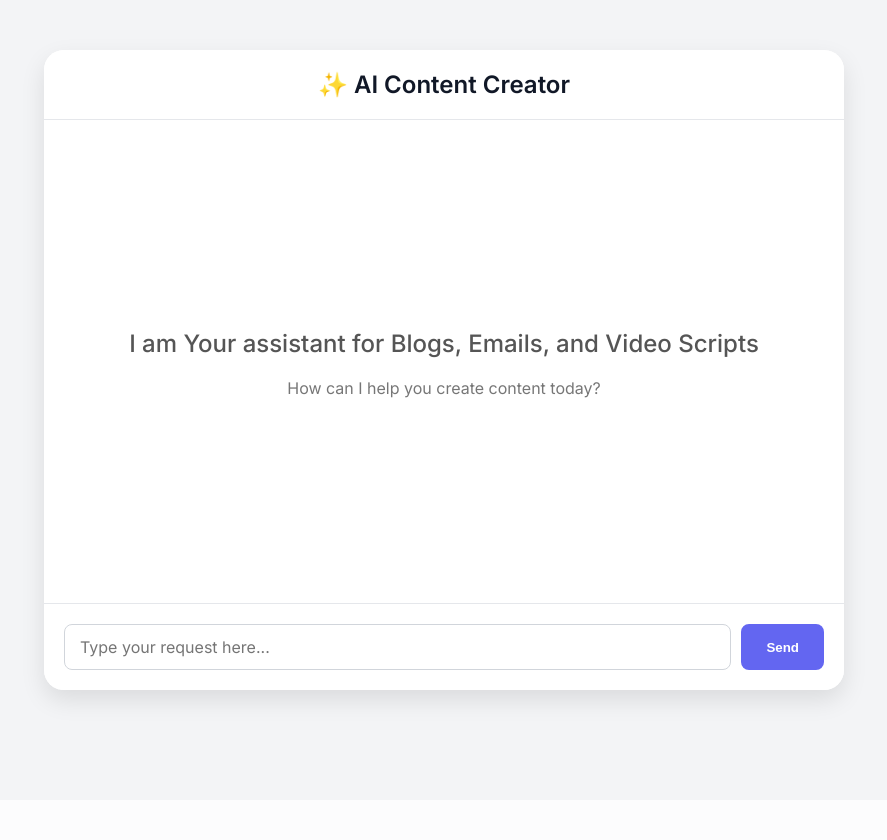
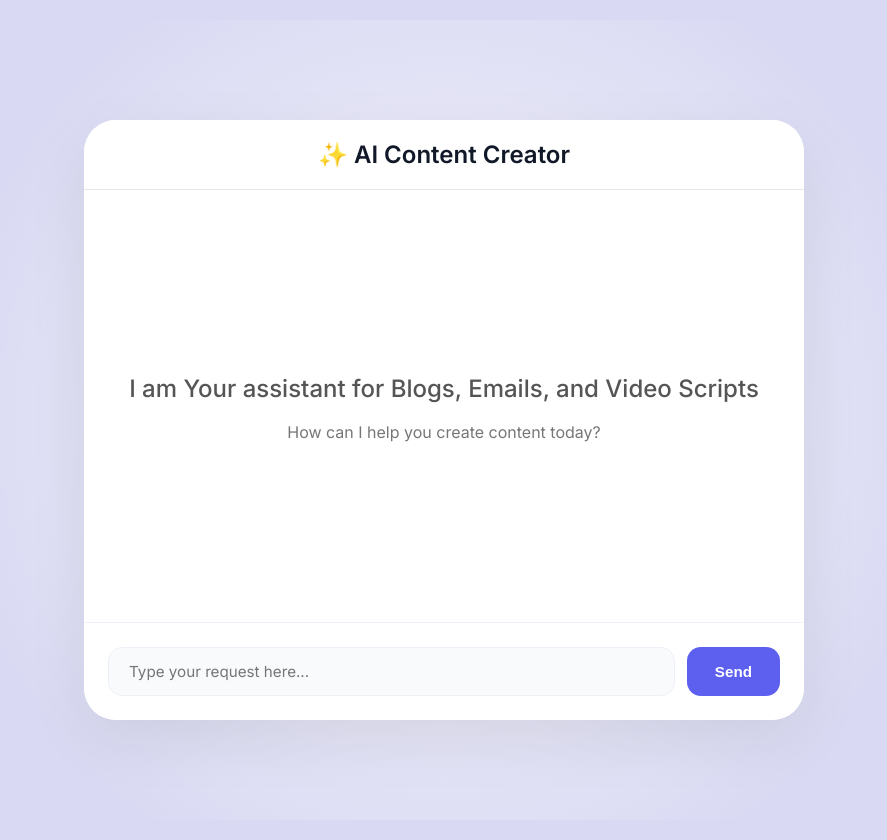
Before and after one commit to Arthirajacube84/Cube84_AI_Content_Creation, a Flask app: page / in a window 1280 px wide. Shown: the whole page, without its empty margins (196-1083 px from the left). Before the commit the page ends 712 px from the top, so only its background shows below. Run offline with Flask 3, Linux system fonts and the light colour scheme.

Commit message:
Update UI theme to light purple with refined aesthetics

```diff
--- a/static/style.css
+++ b/static/style.css
@@ -1,11 +1,12 @@
 :root {
-    --primary-color: #6366f1;
-    --bg-color: #f3f4f6;
+    --primary-color: #5d5fef;
+    --bg-color: #d9d9f3;
     --chat-bg: #ffffff;
-    --user-msg-bg: #6366f1;
+    --user-msg-bg: #5d5fef;
     --user-msg-text: #ffffff;
-    --ai-msg-bg: #f3f4f6;
-    --ai-msg-text: #1f2937;
+    --ai-msg-bg: #f8f8fd;
+    --ai-msg-text: #2d3142;
+    --container-shadow: 0 20px 60px rgba(0, 0, 0, 0.08);
 }
 
 body {
@@ -13,21 +14,40 @@ body {
     background-color: var(--bg-color);
     margin: 0;
     display: flex;
+    align-items: center;
     justify-content: center;
-    align-height: 100vh;
-    padding-top: 50px;
+    min-height: 100vh;
+    padding: 20px;
+    position: relative;
+    overflow: hidden;
+}
+
+body::before {
+    content: '';
+    position: absolute;
+    width: 1200px;
+    height: 800px;
+    background: radial-gradient(circle, rgba(255,255,255,0.8) 0%, rgba(255,255,255,0) 70%);
+    top: 50%;
+    left: 50%;
+    transform: translate(-50%, -50%);
+    z-index: 0;
+    pointer-events: none;
 }
 
 .container {
-    width: 90%;
-    max-width: 800px;
+    width: 100%;
+    max-width: 720px;
     background: var(--chat-bg);
-    border-radius: 20px;
-    box-shadow: 0 10px 25px rgba(0,0,0,0.1);
+    border-radius: 32px;
+    box-shadow: var(--container-shadow);
     overflow: hidden;
     display: flex;
     flex-direction: column;
-    height: 80vh;
+    height: 600px;
+    max-height: 90vh;
+    position: relative;
+    z-index: 1;
 }
 
 header {
@@ -67,19 +87,24 @@ header p {
 
 .message {
     display: flex;
-    margin-bottom: 10px;
-}
-
-.message-content {
-    max-width: 80%;
-    padding: 12px 18px;
-    border-radius: 12px;
-    line-height: 1.5;
-    font-size: 0.95rem;
+    margin-bottom: 15px;
 }
 
 .user-message {
     justify-content: flex-end;
+}
+
+.ai-message {
+    justify-content: flex-start;
+}
+
+.message-content {
+    max-width: 85%;
+    padding: 14px 20px;
+    border-radius: 20px;
+    line-height: 1.6;
+    font-size: 0.95rem;
+    box-shadow: 0 2px 5px rgba(0,0,0,0.02);
 }
 
 .user-message .message-content {
@@ -88,50 +113,56 @@ header p {
     border-bottom-right-radius: 4px;
 }
 
-.ai-message {
-    justify-content: flex-start;
-}
-
 .ai-message .message-content {
     background-color: var(--ai-msg-bg);
     color: var(--ai-msg-text);
     border-bottom-left-radius: 4px;
+    border: 1px solid rgba(0,0,0,0.03);
 }
 
 .input-area {
-    padding: 20px;
-    border-top: 1px solid #e5e7eb;
+    padding: 24px;
+    border-top: 1px solid #f1f1f9;
     display: flex;
-    gap: 10px;
+    gap: 12px;
     background: #ffffff;
 }
 
 input[type="text"] {
     flex: 1;
-    padding: 12px 15px;
-    border: 1px solid #d1d5db;
-    border-radius: 8px;
+    padding: 14px 20px;
+    border: 1px solid #eef0f7;
+    background-color: #f9fafb;
+    border-radius: 14px;
     outline: none;
     font-family: inherit;
-    font-size: 1rem;
-    transition: border-color 0.2s;
+    font-size: 0.95rem;
+    transition: all 0.2s;
 }
 
 input[type="text"]:focus {
     border-color: var(--primary-color);
+    background-color: #ffffff;
+    box-shadow: 0 0 0 4px rgba(93, 95, 239, 0.1);
 }
 
 button {
     background-color: var(--primary-color);
     color: white;
     border: none;
-    padding: 12px 25px;
-    border-radius: 8px;
+    padding: 0 28px;
+    border-radius: 14px;
     cursor: pointer;
     font-weight: 600;
-    transition: background-color 0.2s;
+    font-size: 0.95rem;
+    transition: all 0.2s;
+    display: flex;
+    align-items: center;
+    justify-content: center;
 }
 
 button:hover {
-    background-color: #4f46e5;
+    background-color: #4b4de0;
+    transform: translateY(-1px);
+    box-shadow: 0 4px 12px rgba(93, 95, 239, 0.2);
 }
```
